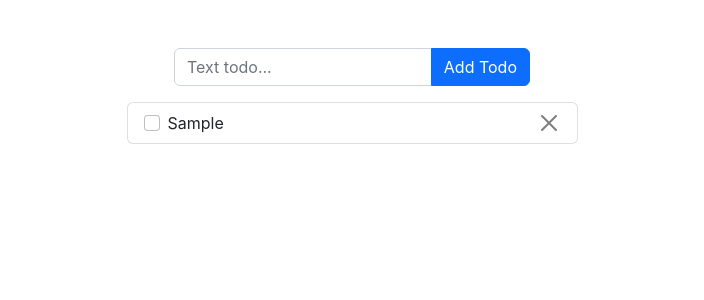
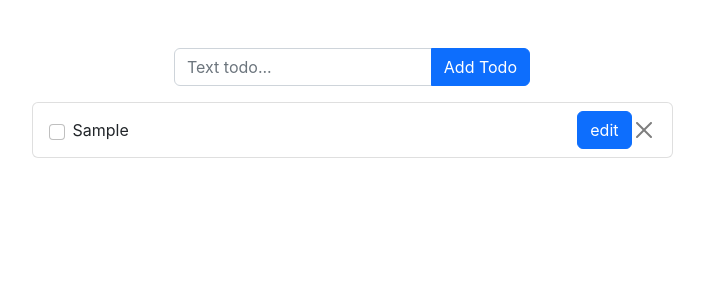
Before and after one commit to lokki931/todo-list, a React (Create React App) app: page / in a window 1280 px wide. Both pictures are taken after typing "Sample" into the empty fields and a click on the button "Add Todo". Shown: the top 300 px of the page, without its empty margins (288-992 px from the left). Built offline with nearby package versions, Linux system fonts and the light colour scheme.

Commit message:
add edit to todo items

```diff
--- a/src/components/ItemTodo.jsx
+++ b/src/components/ItemTodo.jsx
@@ -1,25 +1,57 @@
+import React, { useState } from 'react';
+
 import { useDispatch } from 'react-redux';
-import { toggle, remove } from '../store/todosSlice';
+import { toggle, remove, save } from '../store/todosSlice';
 
 const ItemTodo = ({ id, body, completed }) => {
+  const [edit, setEdit] = useState(null);
+  const [text, setText] = useState('');
   const dispatch = useDispatch();
+  const editMode = (id, body) => {
+    setEdit(id);
+    setText(body);
+  };
+  const saveChange = (id) => {
+    dispatch(save({ id, text }));
+    setEdit(null);
+  };
+
   return (
-        <li className='list-group-item d-flex justify-content-between'>
+    <li className="list-group-item d-flex justify-content-between align-items-center">
       <input
-                className='form-check-input me-2'
+        className="form-check-input me-2"
         type="checkbox"
         checked={completed}
         onChange={() => dispatch(toggle({ id }))}
       />
-            <span className='me-auto'>{body}</span>
+      {edit === id ? (
+        <div className="input-group">
+          <input
+            type="text"
+            className="form-control"
+            value={text}
+            onChange={(e) => setText(e.target.value)}
+          />
+
+          <button type="button" className="btn btn-success" onClick={() => saveChange(id)}>
+            save
+          </button>
+        </div>
+      ) : (
+        <>
+          <span className="me-auto">{body}</span>
+          <button type="button" className="btn btn-primary" onClick={() => editMode(id, body)}>
+            edit
+          </button>
           <button
             type="button"
-                className='btn-close'
+            className="btn-close"
             aria-label="Close"
-                onClick={() => dispatch(remove({ id }))}
-            ></button>
+            onClick={() => dispatch(remove({ id }))}></button>
+        </>
+      )}
     </li>
-    )
-}
+  );
+};
 
-export default ItemTodo
+export default ItemTodo;
--- a/src/components/ListTodo.jsx
+++ b/src/components/ListTodo.jsx
@@ -2,21 +2,19 @@ import { useSelector } from 'react-redux';
 import ItemTodo from './ItemTodo';
 
 const ListTodo = () => {
-    const todos = useSelector(state => state.todosPage.todos);
+  const todos = useSelector((state) => state.todosPage.todos);
 
-    return (
-        <div className='row justify-content-center align-items-center'>
-            <div className='col-sm-5 mt-3'>
-                <ul className='list-group'>
-                    {todos.map(todo =>
-                        <ItemTodo
-                            key={todo.id}
-                            {...todo} />
-                    )}
-                </ul>
-            </div>
-        </div>
-    )
-}
+  return (
+    <div className="row justify-content-center align-items-center">
+      <div className="col-sm-7 mt-3">
+        <ul className="list-group">
+          {todos.map((todo) => (
+            <ItemTodo key={todo.id} {...todo} />
+          ))}
+        </ul>
+      </div>
+    </div>
+  );
+};
 
-export default ListTodo
+export default ListTodo;
--- a/src/store/todosSlice.js
+++ b/src/store/todosSlice.js
@@ -1,7 +1,7 @@
 import { createSlice } from '@reduxjs/toolkit';
 const initialState = {
   todos: [],
-}
+};
 
 export const todosSlice = createSlice({
   name: 'todos',
@@ -15,15 +15,19 @@ export const todosSlice = createSlice({
       });
     },
     toggle: (state, action) => {
-            const toggledTodo = state.todos.find(todo => todo.id === action.payload.id);
+      const toggledTodo = state.todos.find((todo) => todo.id === action.payload.id);
       toggledTodo.completed = !toggledTodo.completed;
     },
+    save: (state, action) => {
+      const todoBody = state.todos.find((todo) => todo.id === action.payload.id);
+      todoBody.body = action.payload.text;
+    },
     remove: (state, action) => {
-            state.todos = state.todos.filter(todo => todo.id !== action.payload.id);
+      state.todos = state.todos.filter((todo) => todo.id !== action.payload.id);
     },
   },
 });
 
-export const { add, remove, toggle } = todosSlice.actions;
+export const { add, remove, toggle, save } = todosSlice.actions;
 
 export default todosSlice.reducer;
```
Lines whose indentation alone changed are shown as unchanged.
